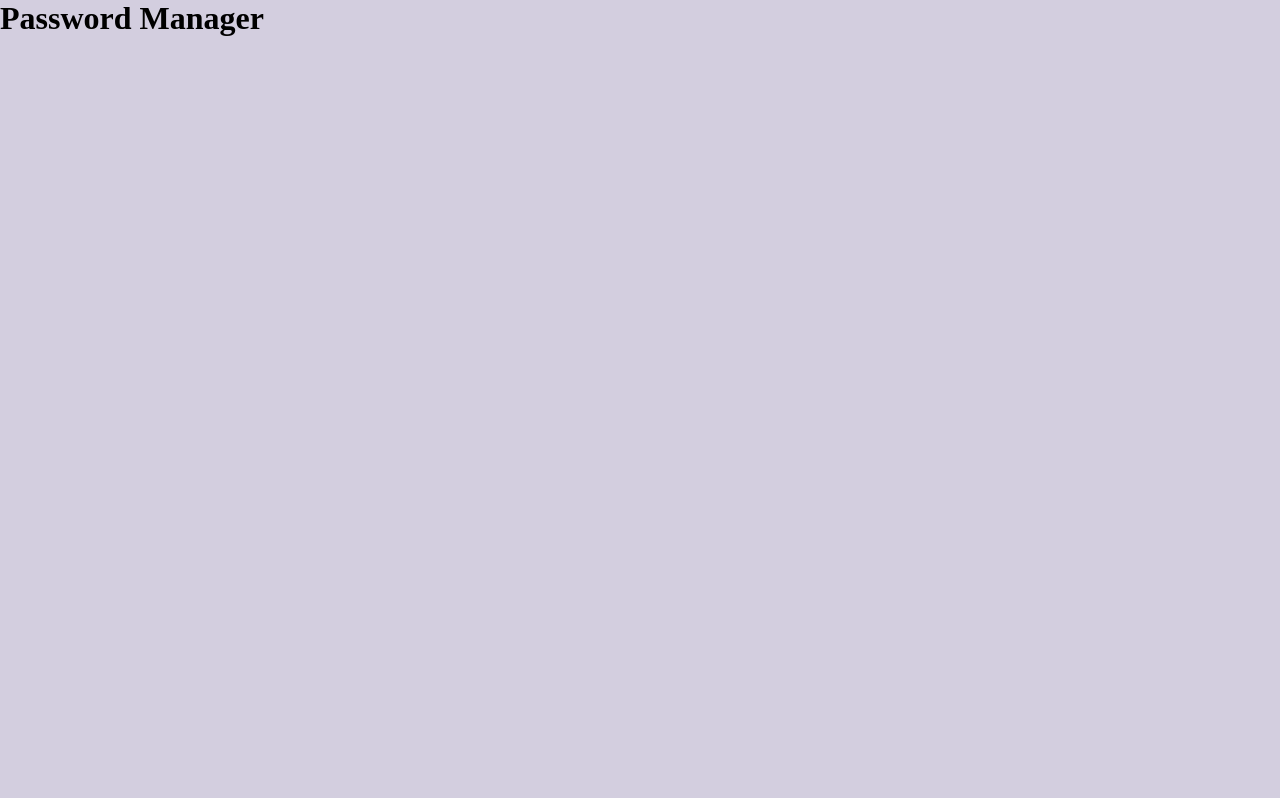
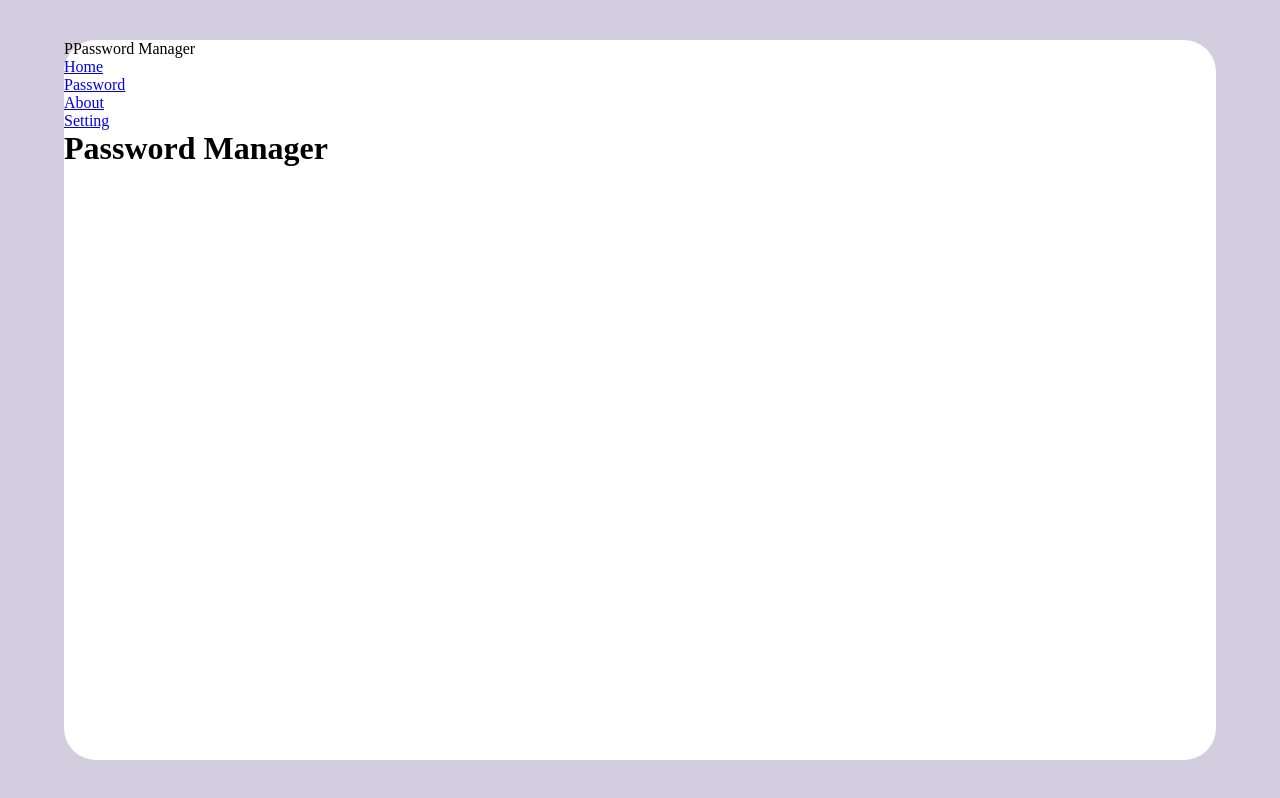
Before and after one commit to saikatcodec/password_manager, a Next.js app: page / in a window 1280 px wide. Built offline with nearby package versions, Linux system fonts and the light colour scheme.

Commit message:
Changing the whole design of layout

```diff
--- a/components/Theme.jsx
+++ b/components/Theme.jsx
@@ -1,9 +1,47 @@
-import React from 'react'
+import React from "react";
+import Link from "next/link";
+import styles from "../styles/Theme.module.css";
 
-function Theme() {
-  return (
-    <div>Theme</div>
-  )
+function Theme({ children }) {
+    return (
+        <>
+            <div className={styles.container}>
+                <div className={styles.left}>
+                    <div className={styles.accnt_info}>
+                        <div className={styles.heading}>
+                            <span className={styles.logo}>P</span>
+                            Password Manager
+                        </div>
+                    </div>
+                    <div className={styles.nav_menu}>
+                        <ul className={styles.nav_items}>
+                            <li className={styles.item}>
+                                <Link href={"/"}>
+                                    <a>Home</a>
+                                </Link>
+                            </li>
+                            <li className={styles.item}>
+                                <Link href={"/"}>
+                                    <a>Password</a>
+                                </Link>
+                            </li>
+                            <li className={styles.item}>
+                                <Link href={"/"}>
+                                    <a>About</a>
+                                </Link>
+                            </li>
+                            <li className={styles.item}>
+                                <Link href={"/"}>
+                                    <a>Setting</a>
+                                </Link>
+                            </li>
+                        </ul>
+                    </div>
+                </div>
+                <div className={styles.right}>{children}</div>
+            </div>
+        </>
+    );
 }
 
-export default Theme
+export default Theme;
--- a/package.json
+++ b/package.json
@@ -11,7 +11,8 @@
   "dependencies": {
     "next": "12.1.6",
     "react": "18.2.0",
-    "react-dom": "18.2.0"
+    "react-dom": "18.2.0",
+    "react-icons": "^4.4.0"
   },
   "devDependencies": {
     "eslint": "8.18.0",
--- a/pages/_app.js
+++ b/pages/_app.js
@@ -1,7 +1,14 @@
-import '../styles/globals.css'
+import Theme from "../components/Theme";
+import "../styles/globals.css";
 
 function MyApp({ Component, pageProps }) {
-  return <Component {...pageProps} />
+    return (
+        <>
+            <Theme>
+                <Component {...pageProps} />
+            </Theme>
+        </>
+    );
 }
 
-export default MyApp
+export default MyApp;
--- /dev/null
+++ b/styles/Theme.module.css
@@ -0,0 +1,36 @@
+/**
+ *
+ * Mobile First Design
+ * Small devices (Phone, below 600px)
+ *
+ */
+.container {
+    height: 100vh;
+    width: 100vw;
+    background: white;
+}
+
+/* Small devices (portrait tablets and large phones, 600px and up) */
+@media only screen and (min-width: 600px) {
+    .container {
+        height: 90vh;
+        width: 90vw;
+        position: absolute;
+        top: 50%;
+        left: 50%;
+        transform: translate(-50%, -50%);
+        border-radius: 2rem;
+    }
+}
+
+/* Medium devices (landscape tablets, 768px and up) */
+@media only screen and (min-width: 768px) {
+}
+
+/* Large devices (laptops/desktops, 992px and up) */
+@media only screen and (min-width: 992px) {
+}
+
+/* Extra large devices (large laptops and desktops, 1200px and up) */
+@media only screen and (min-width: 1200px) {
+}
```
Also changed, not shown: 2 other files (tests, documents, lock files or other folders).
